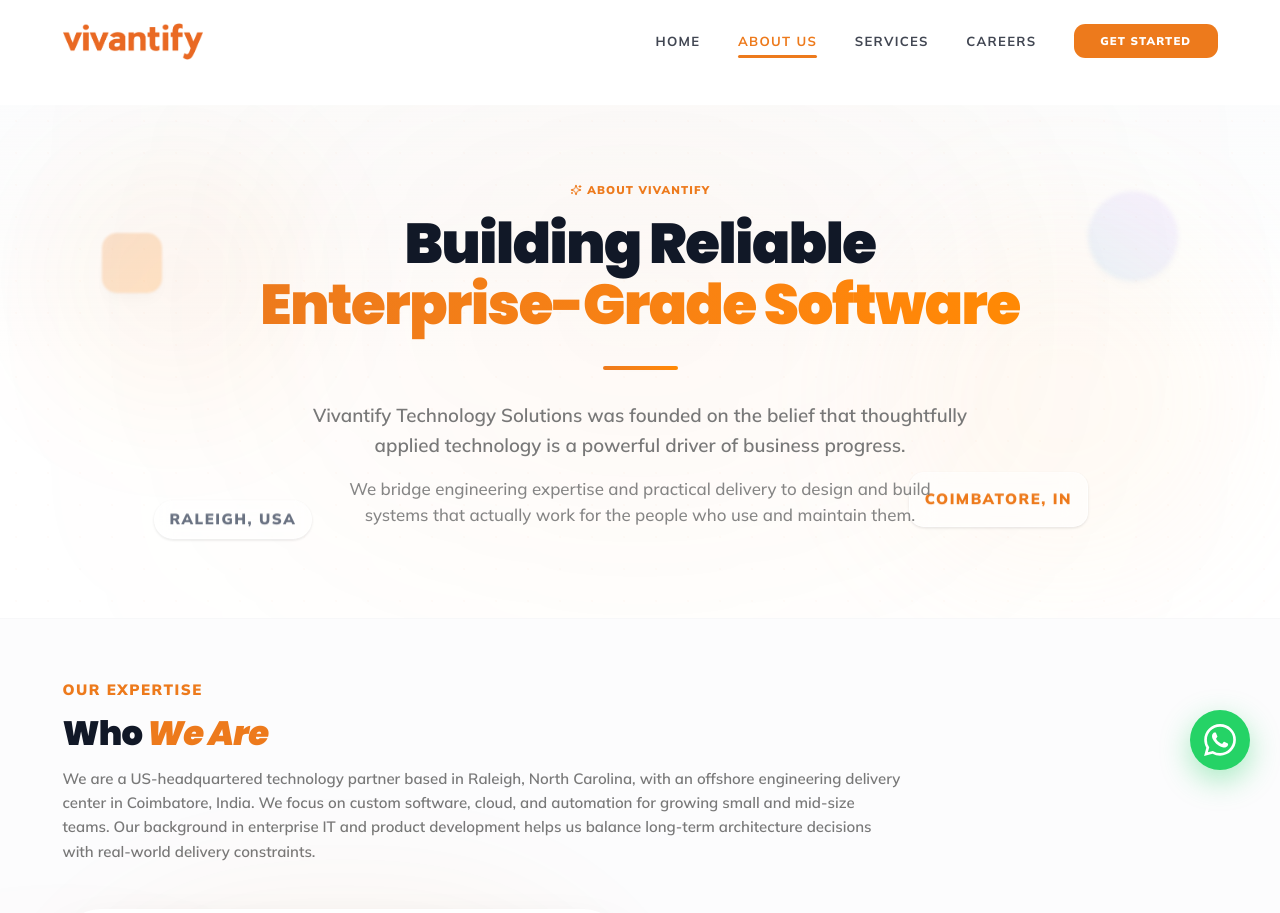
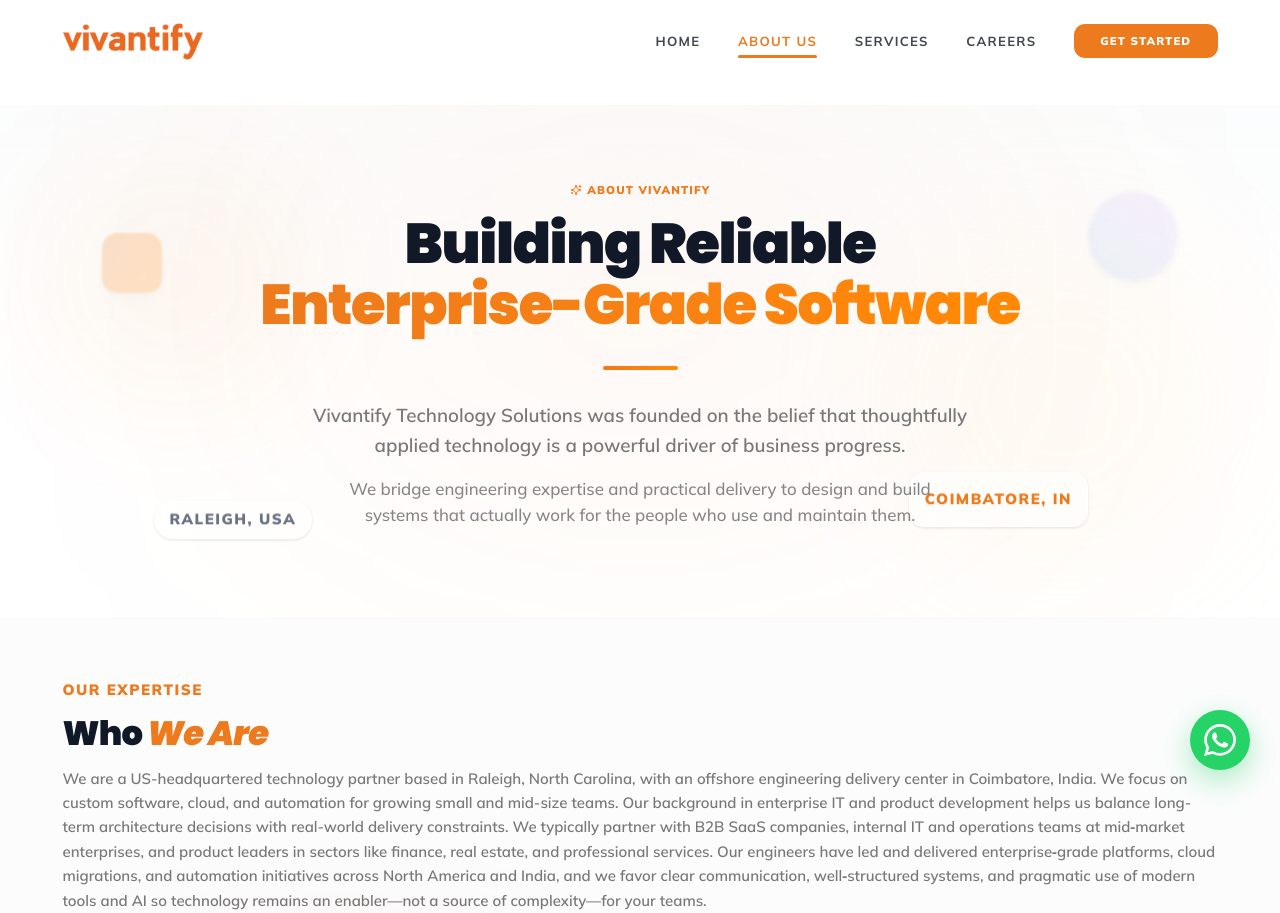
Before and after one commit to Vivantify/Vivantify, a React (Vite) app: page /about in a window 1280 px wide. Shown: the top 913 px of the page. Built offline with nearby package versions, Linux system fonts and the light colour scheme; grey boxes are pictures that could not be loaded.

Commit message:
Expand who-we-are block to full page width, append detailed SaaS and cloud team copy, and increase What We Do title size on AboutPage.jsx

```diff
--- a/src/pages/AboutPage.jsx
+++ b/src/pages/AboutPage.jsx
@@ -126,13 +126,13 @@
         <div className="container mx-auto px-6">
 
           {/* Top Block: Our Expertise & Who We Are (Full Width) */}
-          <div className="max-w-5xl mb-12 space-y-3">
+          <div className="w-full mb-12 space-y-3">
             <span className="text-xxs font-black uppercase tracking-widest text-primary block">OUR EXPERTISE</span>
             <h2 className="text-3xl md:text-4xl font-black text-primary-dark tracking-tight leading-tight">
               Who <span className="text-primary italic">We Are</span>
             </h2>
-            <p className="text-base text-text-light leading-relaxed font-semibold max-w-4xl">
-              We are a US-headquartered technology partner based in Raleigh, North Carolina, with an offshore engineering delivery center in Coimbatore, India. We focus on custom software, cloud, and automation for growing small and mid-size teams. Our background in enterprise IT and product development helps us balance long-term architecture decisions with real-world delivery constraints.
+            <p className="text-base text-text-light leading-relaxed font-semibold w-full">
+              We are a US-headquartered technology partner based in Raleigh, North Carolina, with an offshore engineering delivery center in Coimbatore, India. We focus on custom software, cloud, and automation for growing small and mid-size teams. Our background in enterprise IT and product development helps us balance long-term architecture decisions with real-world delivery constraints. We typically partner with B2B SaaS companies, internal IT and operations teams at mid‑market enterprises, and product leaders in sectors like finance, real estate, and professional services. Our engineers have led and delivered enterprise‑grade platforms, cloud migrations, and automation initiatives across North America and India, and we favor clear communication, well‑structured systems, and pragmatic use of modern tools and AI so technology remains an enabler—not a source of complexity—for your teams.
             </p>
           </div>
 
@@ -157,7 +157,7 @@
             {/* Right Column: What We Do & Pillars list */}
             <div className="lg:col-span-6 space-y-6">
               <div className="space-y-2">
-                <h3 className="text-xl md:text-2xl font-black text-primary-dark tracking-tight">
+                <h3 className="text-2xl md:text-3xl font-black text-primary-dark tracking-tight">
                   What <span className="text-primary italic">We Do</span>
                 </h3>
                 <p className="text-sm text-text-light/90 leading-relaxed font-semibold">
```
